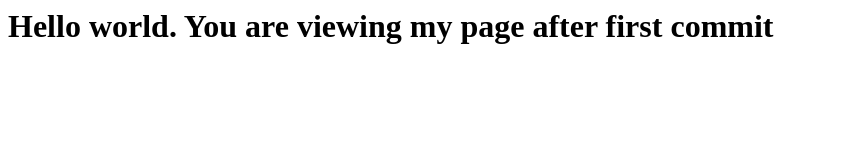
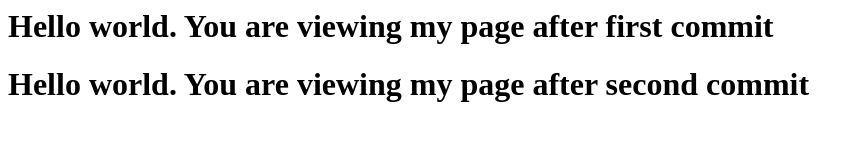
Before and after one commit to sammie-code/aprilRepo, a plain HTML site: page index.html in a window 1280 px wide. Shown: the whole page, without its empty margins (0-864 px from the left). Drawn offline with Linux system fonts and the light colour scheme.

Commit message:
Update index.html

```diff
--- a/index.html
+++ b/index.html
@@ -1 +1,2 @@
 <h1>Hello world. You are viewing my page after first commit</h1>
+<h1>Hello world. You are viewing my page after second commit</h1>
```
